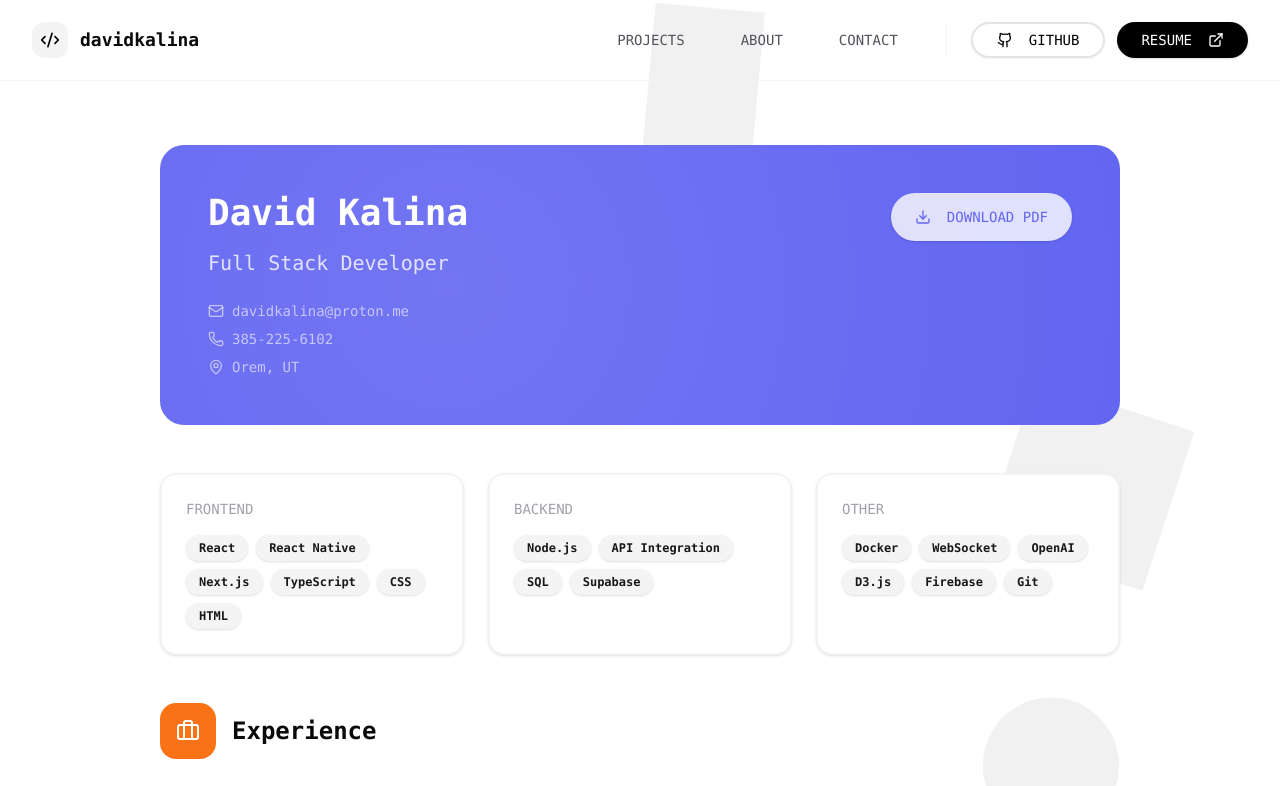
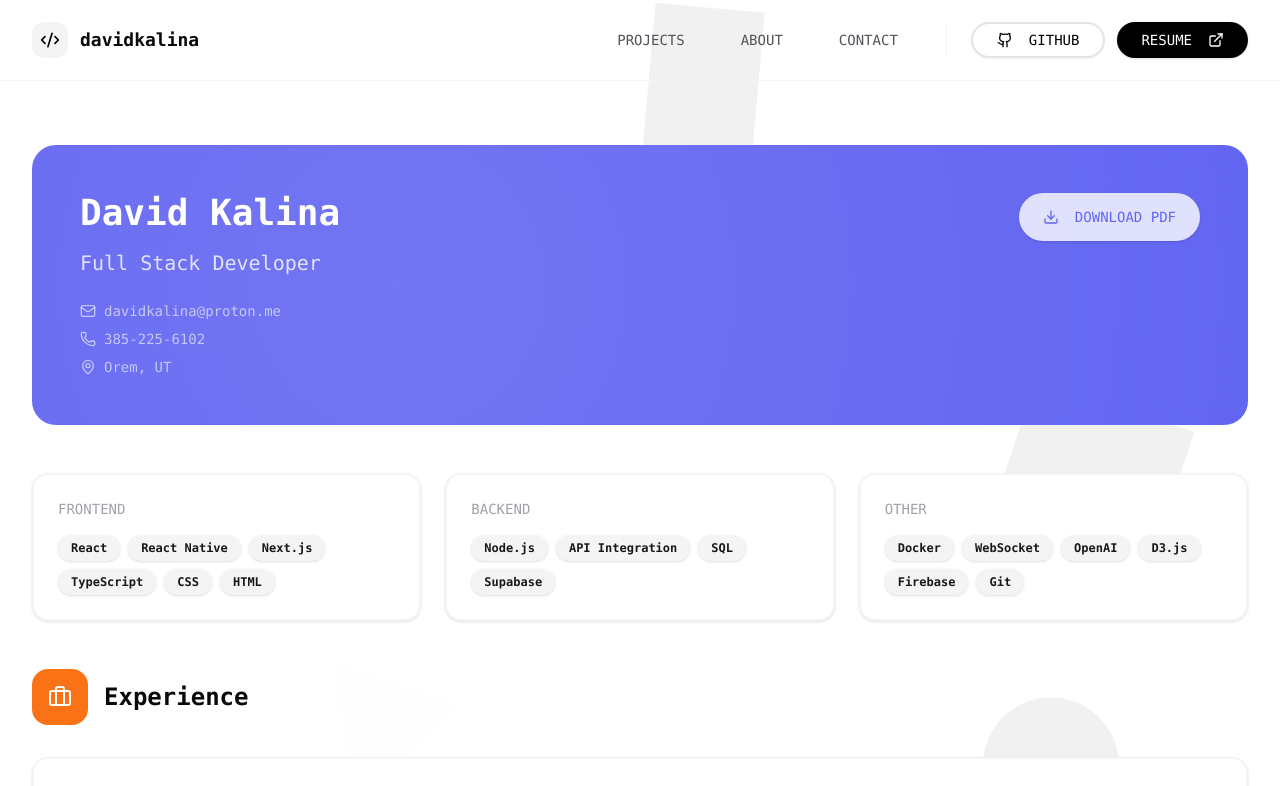
Before and after one commit to DavidKalina/davidkalina, a Next.js app: page /resume in a window 1280 px wide. Shown: the top 786 px of the page. Built offline with nearby package versions, Linux system fonts and the light colour scheme.

Commit message:
style: layout consistency

```diff
--- a/components/ResumePreview.tsx
+++ b/components/ResumePreview.tsx
@@ -22,7 +22,7 @@ const ModernResume = () => {
 
   return (
     <div className="bg-white/80 min-h-screen">
-      <div className="max-w-5xl mx-auto px-4 sm:px-8 py-8 sm:py-16">
+      <div className="max-w-7xl mx-auto px-4 sm:px-8 py-8 sm:py-16">
         {/* Header Section */}
         <div className="relative bg-indigo-500 rounded-3xl p-6 sm:p-12 mb-8 sm:mb-12">
           <div className="absolute inset-0 bg-[radial-gradient(circle_at_30%_50%,_rgba(255,255,255,0.1),rgba(255,255,255,0))] rounded-3xl" />
```
